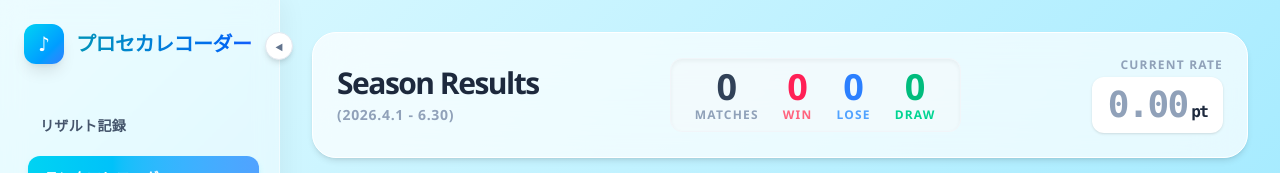
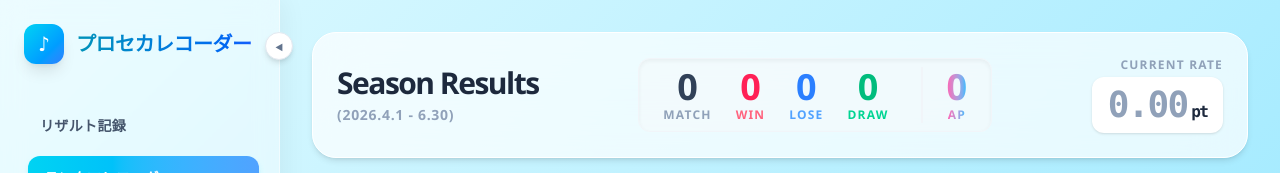
Before and after one commit to compass0810/pjsk-recorder, a Next.js app: page /rankmatch in a window 1280 px wide. Shown: the top 173 px of the page. Built offline with nearby package versions, Linux system fonts and the light colour scheme; no server answers.

Commit message:
v1.0 beta1

```diff
--- a/src/app/globals.css
+++ b/src/app/globals.css
@@ -37,7 +37,7 @@ body {
   background-attachment: fixed;
   color: var(--foreground);
   font-family: "Segoe UI", Tahoma, Geneva, Verdana, sans-serif;
-  min-height: 100vh;
+  min-height: 100dvh;
   overflow: hidden; /* スクロールは各要素で行う */
 }
 
--- a/src/app/layout.tsx
+++ b/src/app/layout.tsx
@@ -14,9 +14,9 @@ export default function RootLayout({
 }>) {
   return (
     <html lang="ja">
-      <body className="antialiased min-h-screen flex text-slate-800 bg-transparent">
+      <body className="antialiased min-h-[100dvh] flex text-slate-800 bg-transparent">
         <Sidebar />
-        <main className="flex-1 overflow-y-auto relative h-screen">
+        <main className="flex-1 overflow-y-auto relative h-[100dvh]">
           {children}
         </main>
       </body>
--- a/src/app/rankmatch/page.tsx
+++ b/src/app/rankmatch/page.tsx
@@ -25,15 +25,18 @@ export default function RankMatchRecorder() {
   }, []);
 
   const stats = useMemo(() => {
-    let win = 0, lose = 0, draw = 0;
+    let win = 0, lose = 0, draw = 0, aps = 0;
     let totalPoints = 0;
     records.forEach(r => {
       if (r.result === "WIN") win++;
       else if (r.result === "LOSE") lose++;
       else draw++;
+
+      if (r.you.clearType === "AP") aps++;
+
       totalPoints += r.pointChange;
     });
-    return { matches: records.length, win, lose, draw, points: totalPoints };
+    return { matches: records.length, win, lose, draw, aps, points: totalPoints };
   }, [records]);
 
   const songOptions = useMemo(() => songs.map(s => s.楽曲名), [songs]);
@@ -80,10 +83,17 @@ export default function RankMatchRecorder() {
       }
     }
 
-    return { result, yPenalty, rPenalty, pointChange, pClearType };
+    let rClearType: "AP" | "FC" | "CLEAR" | "FAILED" = "CLEAR";
+    if (rival.gr === 0 && rival.go === 0 && rival.b === 0 && rival.m === 0) {
+      rClearType = "AP";
+    } else if (rival.go === 0 && rival.b === 0 && rival.m === 0) {
+      rClearType = "FC";
+    }
+
+    return { result, yPenalty, rPenalty, pointChange, pClearType, rClearType };
   };
 
-  const { result: currentResult, yPenalty, rPenalty, pointChange: currentPointChange, pClearType } = calcResult();
+  const { result: currentResult, yPenalty, rPenalty, pointChange: currentPointChange, pClearType, rClearType } = calcResult();
 
   const handleAddRecord = () => {
     if (!selectedSongName) {
@@ -98,7 +108,7 @@ export default function RankMatchRecorder() {
       level: currentLevel as string,
       rivalName: rivalName || "名無し",
       you: { great: you.gr, good: you.go, bad: you.b, miss: you.m, clearType: pClearType },
-      rival: { great: rival.gr, good: rival.go, bad: rival.b, miss: rival.m, clearType: "CLEAR" },
+      rival: { great: rival.gr, good: rival.go, bad: rival.b, miss: rival.m, clearType: rClearType },
       result: currentResult,
       pointChange: currentPointChange
     };
@@ -146,10 +156,14 @@ export default function RankMatchRecorder() {
           <div className="text-sm font-bold text-slate-400 mt-1 uppercase tracking-wider">(2026.4.1 - 6.30)</div>
         </div>
         <div className="flex items-baseline gap-6 text-xl font-bold bg-slate-50/50 px-6 py-2 rounded-xl border border-slate-100 shadow-inner">
-          <div className="flex flex-col items-center"><span className="text-slate-700 text-4xl font-black">{stats.matches}</span><span className="text-xs tracking-widest uppercase text-slate-400">Matches</span></div>
+          <div className="flex flex-col items-center"><span className="text-slate-700 text-4xl font-black">{stats.matches}</span><span className="text-xs tracking-widest uppercase text-slate-400">Match</span></div>
           <div className="flex flex-col items-center"><span className="text-rose-500 text-4xl font-black">{stats.win}</span><span className="text-xs tracking-widest uppercase text-rose-400">Win</span></div>
           <div className="flex flex-col items-center"><span className="text-blue-500 text-4xl font-black">{stats.lose}</span><span className="text-xs tracking-widest uppercase text-blue-400">Lose</span></div>
           <div className="flex flex-col items-center"><span className="text-emerald-500 text-4xl font-black">{stats.draw}</span><span className="text-xs tracking-widest uppercase text-emerald-400">Draw</span></div>
+          <div className="flex flex-col items-center ml-2 border-l-2 border-slate-100 pl-6">
+            <span className="text-4xl font-black bg-clip-text text-transparent bg-gradient-to-r from-pink-400 to-sky-400">{stats.aps}</span>
+            <span className="text-xs tracking-widest uppercase font-bold bg-clip-text text-transparent bg-gradient-to-r from-pink-400 to-sky-400">AP</span>
+          </div>
         </div>
         <div className="flex flex-col items-end mt-4 md:mt-0">
           <div className="text-xs font-black text-slate-400 tracking-widest uppercase mb-1">Current Rate</div>
@@ -191,7 +205,7 @@ export default function RankMatchRecorder() {
             <div className="flex-1 bg-slate-50/80 rounded-lg shadow-sm border border-slate-100 w-full">
               <input
                 type="text" value={rivalName} onChange={e => setRivalName(e.target.value)}
-                placeholder="RIVAL NAME" className="outline-none bg-transparent font-black text-blue-600 uppercase tracking-widest w-full text-base p-3 placeholder:text-slate-300"
+                placeholder="RIVAL NAME" className="outline-none bg-transparent font-black text-blue-600 tracking-widest w-full text-base p-3 placeholder:text-slate-300"
               />
             </div>
           </div>
@@ -287,7 +301,8 @@ export default function RankMatchRecorder() {
               const isWin = r.result === "WIN";
               const isLose = r.result === "LOSE";
 
-              const badgeColor = r.you.clearType === "AP" ? "border-sky-400 text-sky-500 bg-sky-50" : r.you.clearType === "FC" ? "border-pink-400 text-pink-500 bg-pink-50" : "border-slate-300 text-slate-400 bg-slate-50";
+              const badgeColor = r.you.clearType === "AP" ? "border-sky-400 text-sky-500 bg-sky-50" : r.you.clearType === "FC" ? "border-pink-400 text-pink-500 bg-pink-50" : r.you.clearType === "FAILED" ? "border-red-400 text-red-500 bg-red-50" : "border-slate-300 text-slate-400 bg-slate-50";
+              const rBadgeColor = r.rival.clearType === "AP" ? "border-sky-400 text-sky-500 bg-sky-50" : r.rival.clearType === "FC" ? "border-pink-400 text-pink-500 bg-pink-50" : "border-slate-300 text-slate-400 bg-slate-50";
 
               return (
                 <div key={r.id} className="bg-white rounded-xl p-3 shadow-sm border border-slate-100 relative group transition-all hover:shadow-md">
@@ -306,10 +321,13 @@ export default function RankMatchRecorder() {
                           {r.you.clearType !== "CLEAR" && (
                             <span className={`px-1 rounded border leading-none font-black ${badgeColor}`}>{r.you.clearType}</span>
                           )}
-                          <span className={yPen > 0 ? "text-rose-500 font-black font-mono text-sm" : "text-sm"}>{yPen > 0 ? `-${yPen}` : ""}</span>
+                          <span className={yPen > 0 ? "text-rose-500 font-black font-mono text-sm" : "text-sm font-black font-mono"}>{yPen > 0 ? `-${yPen}` : "0"}</span>
                           <span className="mx-1 text-slate-400 text-[10px] italic">vs</span>
                           <span className="font-bold text-slate-600 truncate max-w-[150px] text-xs">{r.rivalName || "RIVAL"}</span>
-                          <span className={rPen > 0 ? "text-blue-500 font-black font-mono ml-1 text-sm" : "ml-1 text-sm"}>{rPen > 0 ? `-${rPen}` : ""}</span>
+                          <span className={rPen > 0 ? "text-blue-500 font-black font-mono ml-1 text-sm" : "ml-1 text-sm font-black font-mono"}>{rPen > 0 ? `-${rPen}` : "0"}</span>
+                          {r.rival.clearType !== "CLEAR" && (
+                            <span className={`px-1 rounded border leading-none font-black ${rBadgeColor}`}>{r.rival.clearType}</span>
+                          )}
                         </div>
                         <div className={`font-black font-mono text-xl leading-none ${r.pointChange > 0 ? "text-cyan-500" : "text-slate-500"}`}>
                           {r.pointChange > 0 ? "+" : ""}{r.pointChange.toFixed(2)}
--- a/src/components/Sidebar.tsx
+++ b/src/components/Sidebar.tsx
@@ -17,7 +17,7 @@ export default function Sidebar() {
   ];
 
   return (
-    <aside className={`${isOpen ? 'w-70' : 'w-20'} min-h-screen bg-white/40 backdrop-blur-md border-r border-white/50 flex flex-col shadow-[4px_0_24px_rgba(0,0,0,0.05)] relative z-10 transition-all duration-300 pointer-events-auto`}>
+    <aside className={`${isOpen ? 'w-70' : 'w-20'} min-h-[100dvh] bg-white/40 backdrop-blur-md border-r border-white/50 flex flex-col shadow-[4px_0_24px_rgba(0,0,0,0.05)] relative z-10 transition-all duration-300 pointer-events-auto`}>
 
       {/* 開閉ボタン */}
       <button
```
